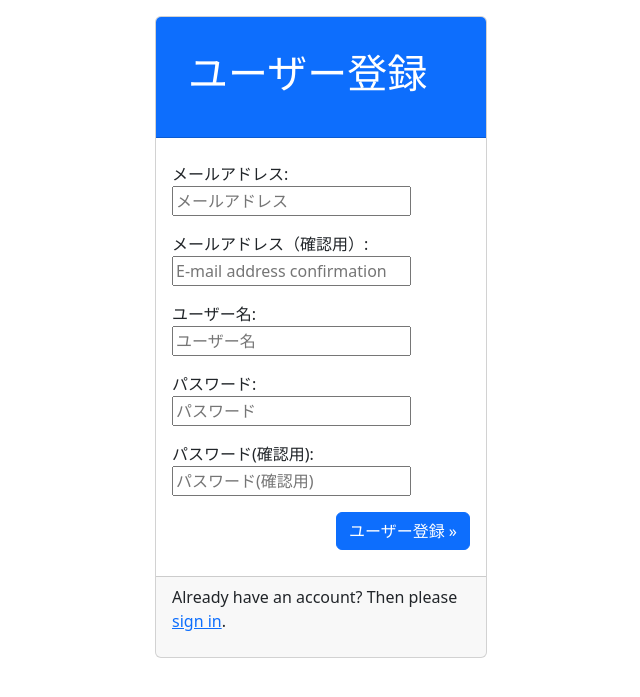
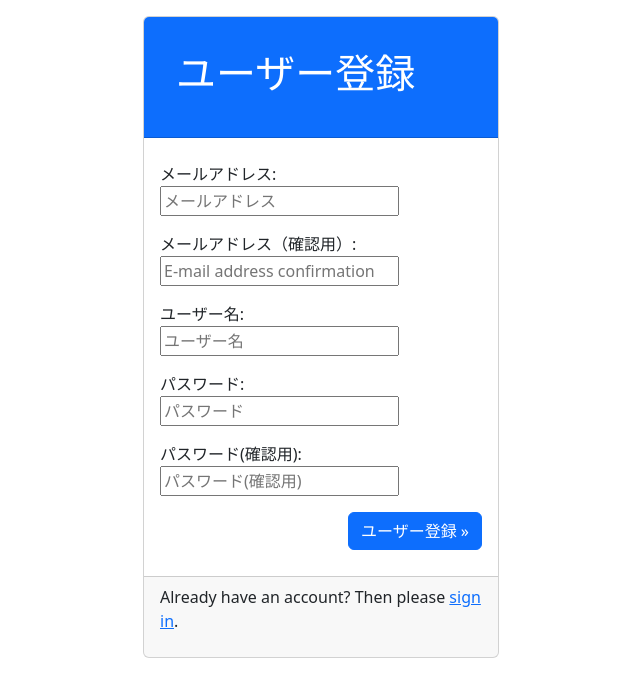
Before and after one commit to cobaemon/Omcen, a Django app: page /accounts/signup/ in a window 1280 px wide. Shown: the part 72-769 px from the top of the page, without its empty margins (319-959 px from the left). Run offline with Django 3.2, Linux system fonts and the light colour scheme; some libraries are stand-ins or nearby versions.

Commit message:
container delete
containerの削除

```diff
--- a/templates/account/account_inactive.html
+++ b/templates/account/account_inactive.html
@@ -11,7 +11,6 @@
 <div class="row">
     <div class="col"></div>
     <div class="col">
-        <div class="container">
         <div class="card">
             <div class="card-header p-3 mb-2 bg-primary text-white">
                 <div class="row">
@@ -25,7 +24,6 @@
             </div>
         </div>
     </div>
-    </div>
     <div class="col"></div>
 </div>
 {% endblock %}
--- a/templates/account/email_confirm.html
+++ b/templates/account/email_confirm.html
@@ -11,7 +11,6 @@
 <div class="row">
     <div class="col"></div>
     <div class="col">
-        <div class="container">
         <div class="card">
             <div class="card-header p-3 mb-2 bg-primary text-white">
                 <div class="row">
@@ -50,7 +49,6 @@
             </div>
         </div>
     </div>
-    </div>
     <div class="col"></div>
 </div>
 {% endblock %}
--- a/templates/account/login.html
+++ b/templates/account/login.html
@@ -11,7 +11,6 @@
 <div class="row">
     <div class="col"></div>
     <div class="col">
-        <div class="container">
         <div class="card">
             <div class="card-header p-3 mb-2 bg-primary text-white">
                 <div class="row">
@@ -64,7 +63,6 @@
             </div>
         </div>
     </div>
-    </div>
     <div class="col"></div>
 </div>
 {% endblock %}
--- a/templates/account/logout.html
+++ b/templates/account/logout.html
@@ -7,7 +7,6 @@
 {% block body_title %}{% trans "Omcen" %}{% endblock %}
 
 {% block content %}
-<div class="container">
 <div class="d-flex justify-content-center">
     <div class="card">
         <div class="card-header p-3 mb-2 bg-primary text-white">
@@ -28,5 +27,4 @@
         </div>
     </div>
 </div>
-</div>
 {% endblock %}
--- a/templates/account/password_change.html
+++ b/templates/account/password_change.html
@@ -10,7 +10,6 @@
 <div class="row">
     <div class="col"></div>
     <div class="col">
-        <div class="container">
         <div class="card">
             <div class="card-header p-3 mb-2 bg-primary text-white">
                 <div class="row">
@@ -29,7 +28,6 @@
             </div>
         </div>
     </div>
-    </div>
     <div class="col"></div>
 </div>
 {% endblock %}
--- a/templates/account/password_reset.html
+++ b/templates/account/password_reset.html
@@ -10,7 +10,6 @@
 <div class="row">
     <div class="col"></div>
     <div class="col">
-        <div class="container">
         <div class="card">
             <div class="card-header p-3 mb-2 bg-primary text-white">
                 <h1 class="p-3">{% trans "Password Reset" %}</h1>
@@ -40,7 +39,6 @@
             </div>
         </div>
     </div>
-    </div>
     <div class="col"></div>
 </div>
 {% endblock %}
--- a/templates/account/password_reset_done.html
+++ b/templates/account/password_reset_done.html
@@ -11,7 +11,6 @@
 <div class="row">
     <div class="col"></div>
     <div class="col">
-        <div class="container">
         <div class="card">
             <div class="card-header p-3 mb-2 bg-primary text-white">
                 <div class="row">
@@ -32,7 +31,6 @@
             </div>
         </div>
     </div>
-    </div>
     <div class="col"></div>
 </div>
 {% endblock %}
--- a/templates/account/password_reset_from_key.html
+++ b/templates/account/password_reset_from_key.html
@@ -9,7 +9,6 @@
 <div class="row">
     <div class="col"></div>
     <div class="col">
-        <div class="container">
         <div class="card">
             <div class="card-header p-3 mb-2 bg-primary text-white">
                 <div class="row">
@@ -41,7 +40,6 @@
             </div>
         </div>
     </div>
-    </div>
     <div class="col"></div>
 </div>
 {% endblock %}
--- a/templates/account/password_reset_from_key_done.html
+++ b/templates/account/password_reset_from_key_done.html
@@ -10,7 +10,6 @@
 <div class="row">
     <div class="col"></div>
     <div class="col">
-        <div class="container">
         <div class="card">
             <div class="card-header p-3 mb-2 bg-primary text-white">
                 <div class="row">
@@ -24,7 +23,6 @@
             </div>
         </div>
     </div>
-    </div>
     <div class="col"></div>
 </div>
 {% endblock %}
--- a/templates/account/password_set.html
+++ b/templates/account/password_set.html
@@ -10,7 +10,6 @@
 <div class="row">
     <div class="col"></div>
     <div class="col">
-        <div class="container">
         <div class="card">
             <div class="card-header p-3 mb-2 bg-primary text-white">
                 <div class="row">
@@ -30,7 +29,6 @@
             </div>
         </div>
     </div>
-    </div>
     <div class="col"></div>
 </div>
 {% endblock %}
--- a/templates/account/signup.html
+++ b/templates/account/signup.html
@@ -10,7 +10,6 @@
 <div class="row">
     <div class="col"></div>
     <div class="col">
-        <div class="container">
         <div class="card">
             <div class="card-header p-3 mb-2 bg-primary text-white">
                 <h1 class="p-3">{% trans "Sign Up" %}</h1>
@@ -34,7 +33,6 @@
             </div>
         </div>
     </div>
-    </div>
     <div class="col"></div>
 </div>
 {% endblock %}
--- a/templates/account/signup_closed.html
+++ b/templates/account/signup_closed.html
@@ -10,7 +10,6 @@
 <div class="row">
     <div class="col"></div>
     <div class="col">
-        <div class="container">
         <div class="card">
             <div class="card-header p-3 mb-2 bg-primary text-white">
                 <div class="row">
@@ -24,7 +23,6 @@
             </div>
         </div>
     </div>
-    </div>
     <div class="col"></div>
 </div>
 {% endblock %}
--- a/templates/account/verification_sent.html
+++ b/templates/account/verification_sent.html
@@ -10,7 +10,7 @@
 <div class="row">
     <div class="col"></div>
     <div class="col">
-        <div class="container">
+        \
         <div class="card">
             <div class="card-header p-3 mb-2 bg-primary text-white">
                 <div class="row">
@@ -28,7 +28,7 @@
                 </p>
             </div>
         </div>
-        </div>
+        \
     </div>
     <div class="col"></div>
 </div>
--- a/templates/account/verified_email_required.html
+++ b/templates/account/verified_email_required.html
@@ -10,7 +10,6 @@
 <div class="row">
     <div class="col"></div>
     <div class="col">
-        <div class="container">
         <div class="card">
             <div class="card-header p-3 mb-2 bg-primary text-white">
                 <div class="row">
@@ -39,7 +38,6 @@
             </div>
         </div>
     </div>
-    </div>
     <div class="col"></div>
 </div>
 {% endblock %}
```
Also changed, not shown: templates/account/email.html (+19 -9 lines). Lines whose indentation alone changed are shown as unchanged.
